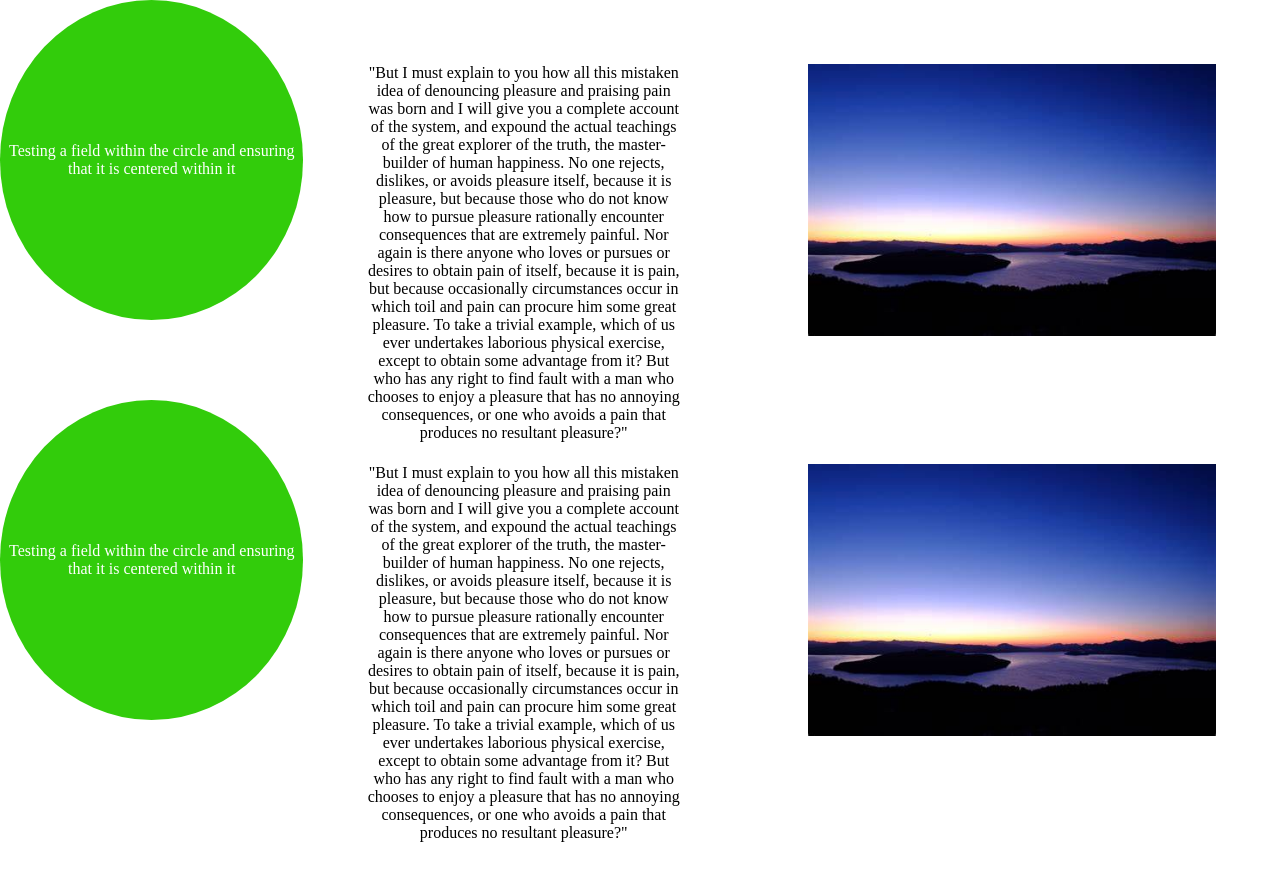
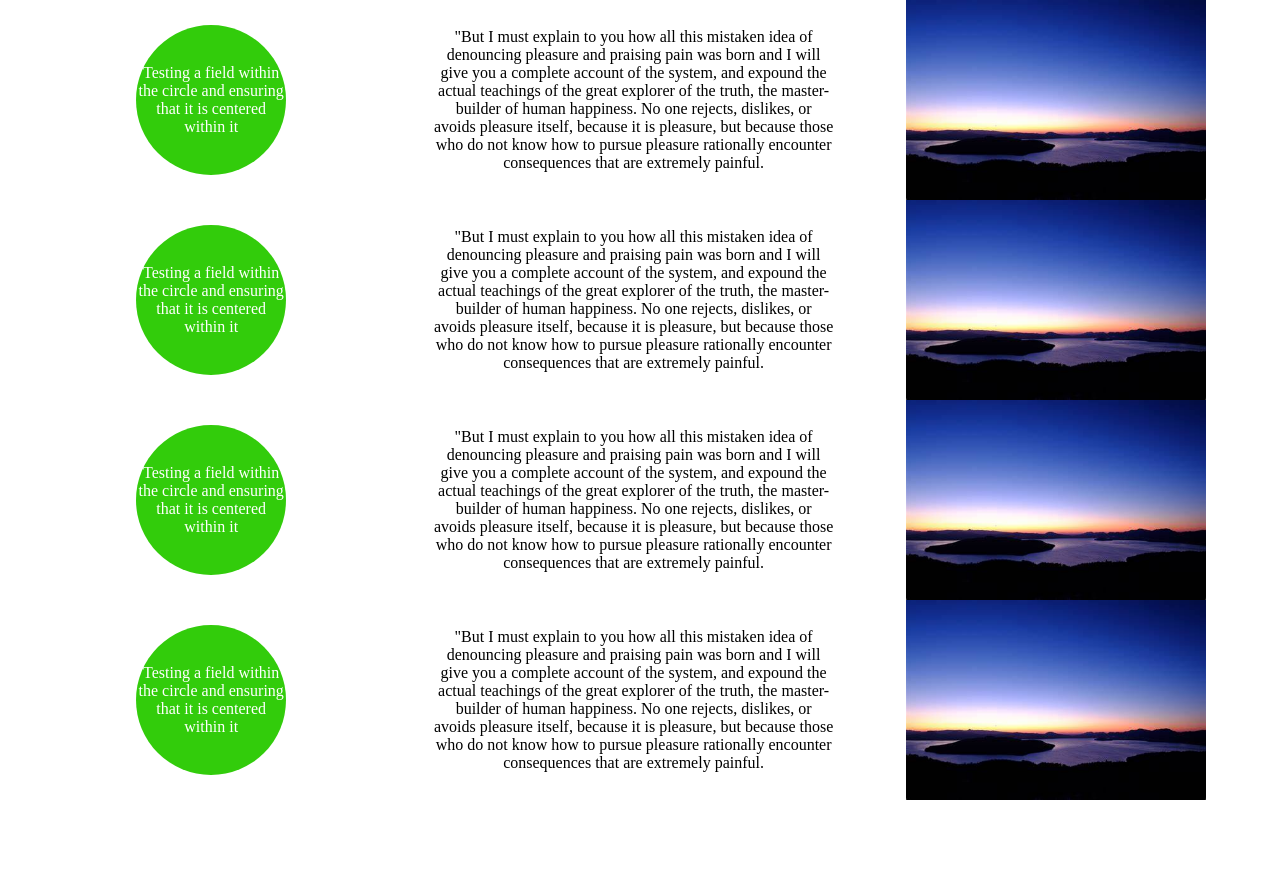
Before and after one commit to aalsabag/graph-traversal-animated, an Angular app: page / in a window 1280 px wide. Shown: the top 880 px of the page. After the commit the page ends 805 px from the top, so only its background shows below. Built offline with nearby package versions, Linux system fonts and the light colour scheme.

Commit message:
fix styling for three divs

```diff
--- a/src/app/app.component.html
+++ b/src/app/app.component.html
@@ -1,7 +1,13 @@
 
-<div id="one" style="height:50%;">
+<div id="one" style="height:25%;">
   <app-node-element></app-node-element>
 </div>
-<div id="two" style="height:50%;">
+<div id="two" style="height:25%;">
   <app-node-element></app-node-element>
 </div>
+<div id="three" style="height:25%;">
+  <app-node-element></app-node-element>
+</div>
+<div id="four" style="height:25%;">
+  <app-node-element></app-node-element>
+</div>
--- a/src/app/node-element/node-element.component.css
+++ b/src/app/node-element/node-element.component.css
@@ -4,9 +4,17 @@
     text-align: right;
     display: flex;
 }
+
+.wrapper-div {
+    width: 33%;
+    height: 100%;
+    text-align: center;
+    display: inline-flex; /* or inline-flex */
+    align-items: center;
+    justify-content: center;
+}
+
 .circle {
-    width: 33%;
-    height:80%;
     border-radius: 50%;
     color: #fff;
     text-align: center;
@@ -14,23 +22,23 @@
     display: inline-flex; /* or inline-flex */
     align-items: center;
     justify-content: center;
+    width: 150px;
+  height: 150px;
   }
 
-#text {
-    width: 34%;
-    height: 90%;
+#node-text {
     align-items: center;
     justify-content: center;
     text-align: center;
-    padding-top: 5%;
-    padding-bottom: 5%;
-    padding-left: 5%;
-    padding-right: 5%;
+    max-width:95%;
+    max-height:95%
 }
 
 #node-image {
-    padding-top: 5%;
-    padding-bottom: 5%;
-    padding-left: 5%;
-    padding-right: 5%;
+    padding-top: 5px;
+    padding-bottom: 5px;
+    padding-left: 5px;
+    padding-right: 5px;
+    max-width:100%;
+    max-height:100%
 }
--- a/src/app/node-element/node-element.component.html
+++ b/src/app/node-element/node-element.component.html
@@ -1,11 +1,17 @@
 <html>
 <body>
 <div id="container" class="flex-container">
-    <div class="circle">Testing a field within the circle and ensuring that it is centered within it</div>
-    <div id="text">
-        "But I must explain to you how all this mistaken idea of denouncing pleasure and praising pain was born and I will give you a complete account of the system, and expound the actual teachings of the great explorer of the truth, the master-builder of human happiness. No one rejects, dislikes, or avoids pleasure itself, because it is pleasure, but because those who do not know how to pursue pleasure rationally encounter consequences that are extremely painful. Nor again is there anyone who loves or pursues or desires to obtain pain of itself, because it is pain, but because occasionally circumstances occur in which toil and pain can procure him some great pleasure. To take a trivial example, which of us ever undertakes laborious physical exercise, except to obtain some advantage from it? But who has any right to find fault with a man who chooses to enjoy a pleasure that has no annoying consequences, or one who avoids a pain that produces no resultant pleasure?"
+    <div id="node-circle-div" class="wrapper-div">
+        <div class="circle">Testing a field within the circle and ensuring that it is centered within it</div>
     </div>
-    <img id="node-image" src="/assets/images/lake.jpg" alt="image">
+    <div id="node-text-div" class="wrapper-div">
+        <div id="node-text">
+            "But I must explain to you how all this mistaken idea of denouncing pleasure and praising pain was born and I will give you a complete account of the system, and expound the actual teachings of the great explorer of the truth, the master-builder of human happiness. No one rejects, dislikes, or avoids pleasure itself, because it is pleasure, but because those who do not know how to pursue pleasure rationally encounter consequences that are extremely painful.
+        </div>
+    </div>
+    <div id="node-image-div" class="wrapper-div">
+        <img id="node-image" src="/assets/images/lake.jpg" alt="image">
+    </div>
 </div>
 
 </body>
```
